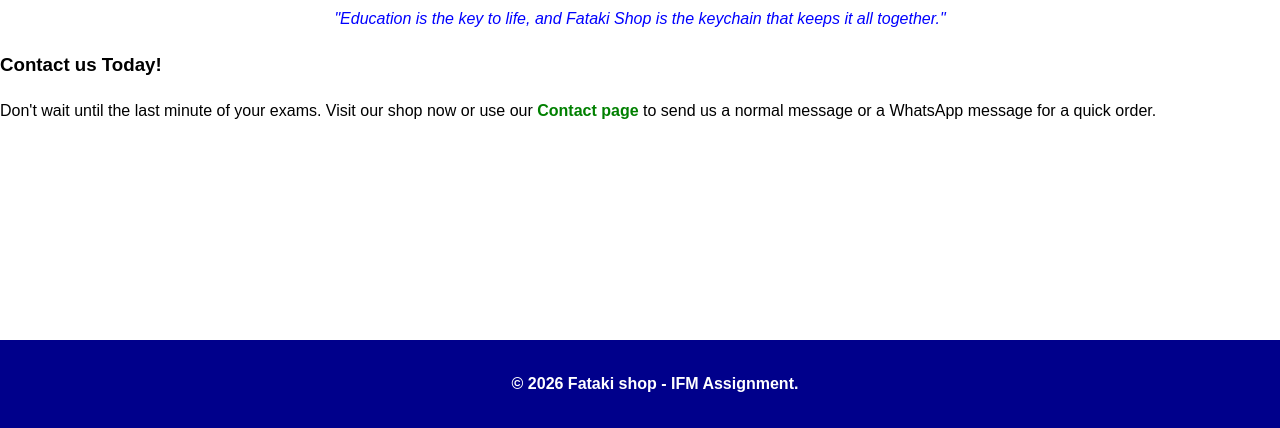
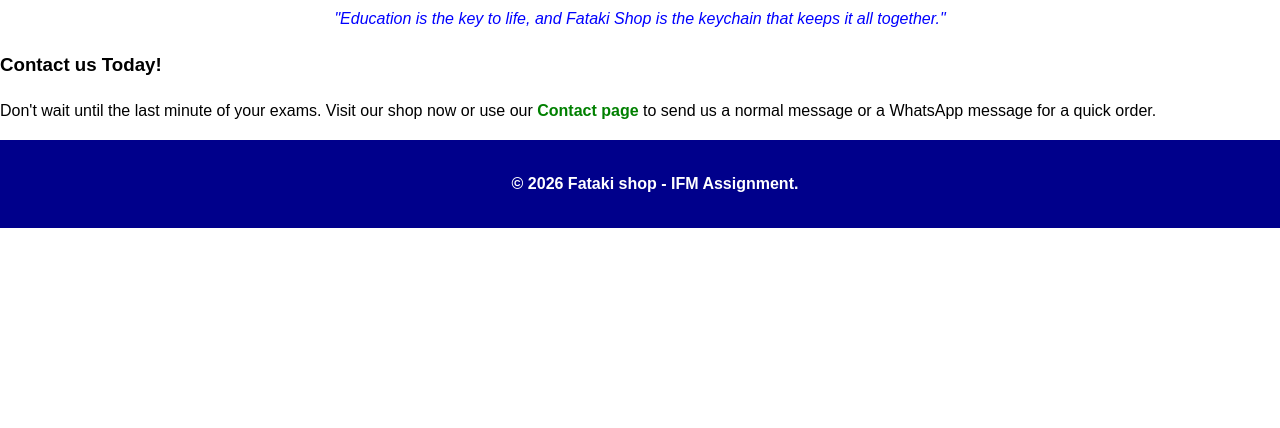
Before and after one commit to godfreyfataki7/Fataki-shop-, a plain HTML site: page about.html in a window 1280 px wide. Shown: the part 2452-2880 px from the top of the page. After the commit the page ends 2680 px from the top, so only its background shows below. Drawn offline with Linux system fonts and the light colour scheme.

Commit message:
Remove empty div from about.html

```diff
--- a/about.html
+++ b/about.html
@@ -72,7 +72,6 @@
     <h3>Contact us Today!</h3>
     <p>Don't wait until the last minute of your exams. Visit our shop now or use our <strong><a href="contact.html" class="contact">Contact page</a></strong> to send us  a normal message or a WhatsApp message for a quick order.</p>
 
-    <div style="height: 200px;"></div>
     </main>
 
     <footer>
```
